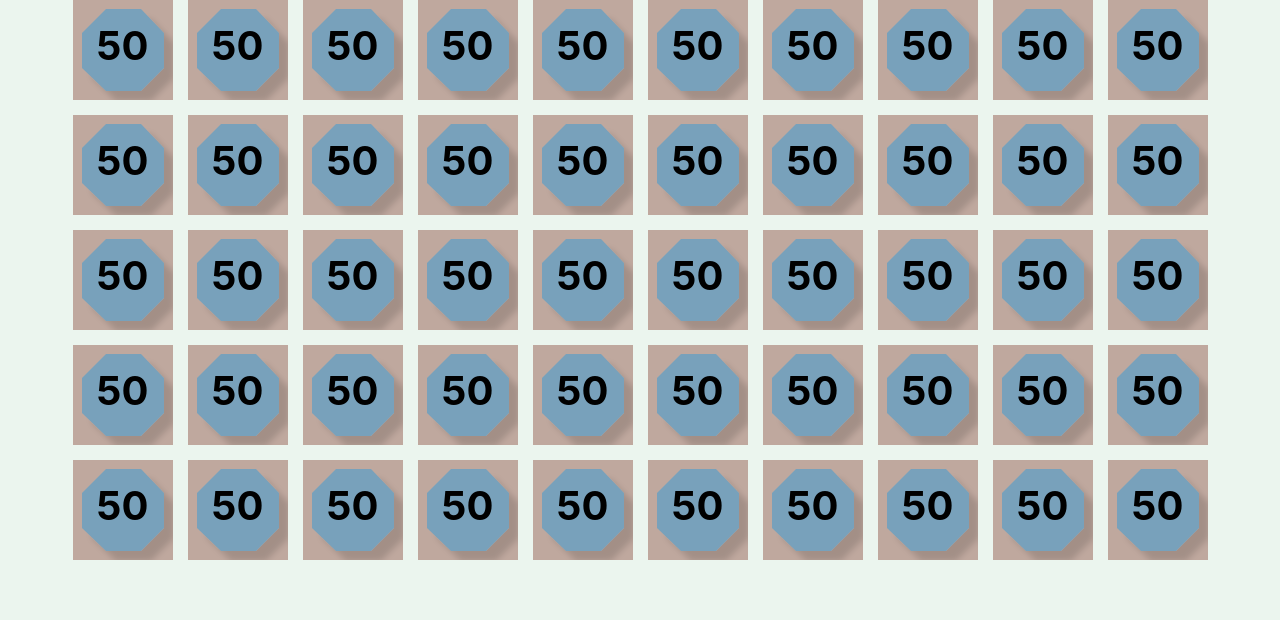
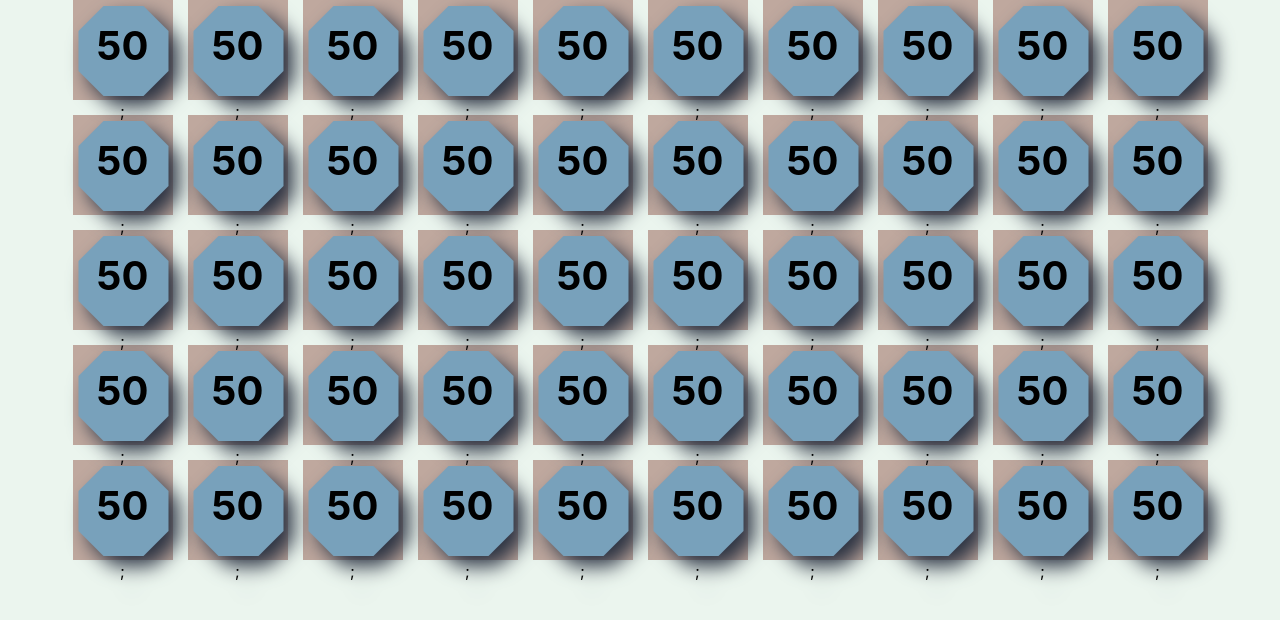
Before and after one commit to Sergiioo/svg-leak, a React (Create React App) app: page / in a window 1280 px wide. Shown: the top 620 px of the page. Built offline with nearby package versions, Linux system fonts and the light colour scheme; the HTML template or start-up script is replaced by a standard one.

Commit message:
replace svg with css polygon clip path and drop shadow filter

```diff
--- a/src/Tile.css
+++ b/src/Tile.css
@@ -4,13 +4,31 @@
 }
 
 .Tile__background {
+  background-color: #78a1bb;
   height: 100px;
   width: 100px;
 }
 
+.Tile__background--shadow {
+  filter: drop-shadow(10px 10px 10px #283040);
+}
+
+.Tile__background--clipped {
+  clip-path: polygon(
+    30% 5%,
+    70% 5%,
+    95% 30%,
+    95% 70%,
+    70% 95%,
+    30% 95%,
+    5% 70%,
+    5% 30%
+  );
+}
+
 .Tile__counter {
   position: relative;
-  margin-top: -84px;
+  margin-top: -100px;
   font-size: 40px;
   font-weight: bold;
 }
--- a/src/Tile.jsx
+++ b/src/Tile.jsx
@@ -13,26 +13,9 @@ export function Tile() {
 
 function Background() {
   return (
-    <svg className={'Tile__background'}>
-      <defs>
-        <filter id="shadow">
-          <feGaussianBlur in="SourceAlpha" stdDeviation="3" />
-          <feOffset dx="10" dy="10" result="offsetBlur" />
-          <feComponentTransfer>
-            <feFuncA type="linear" slope="0.15" />
-          </feComponentTransfer>
-          <feMerge>
-            <feMergeNode />
-            <feMergeNode in="SourceGraphic" />
-          </feMerge>
-        </filter>
-      </defs>
-      <polygon
-        stroke="#28304"
-        points="90,67 67,90 32,90 8,67 8,32 32,8 67,8 90,32"
-        style={{ fill: '#78A1BB', filter: 'url(#shadow)' }}
-      />
-    </svg>
+    <div className={'Tile__background--shadow'}>
+      <div className={'Tile__background Tile__background--clipped'}></div>;
+    </div>
   );
 }
 
```
